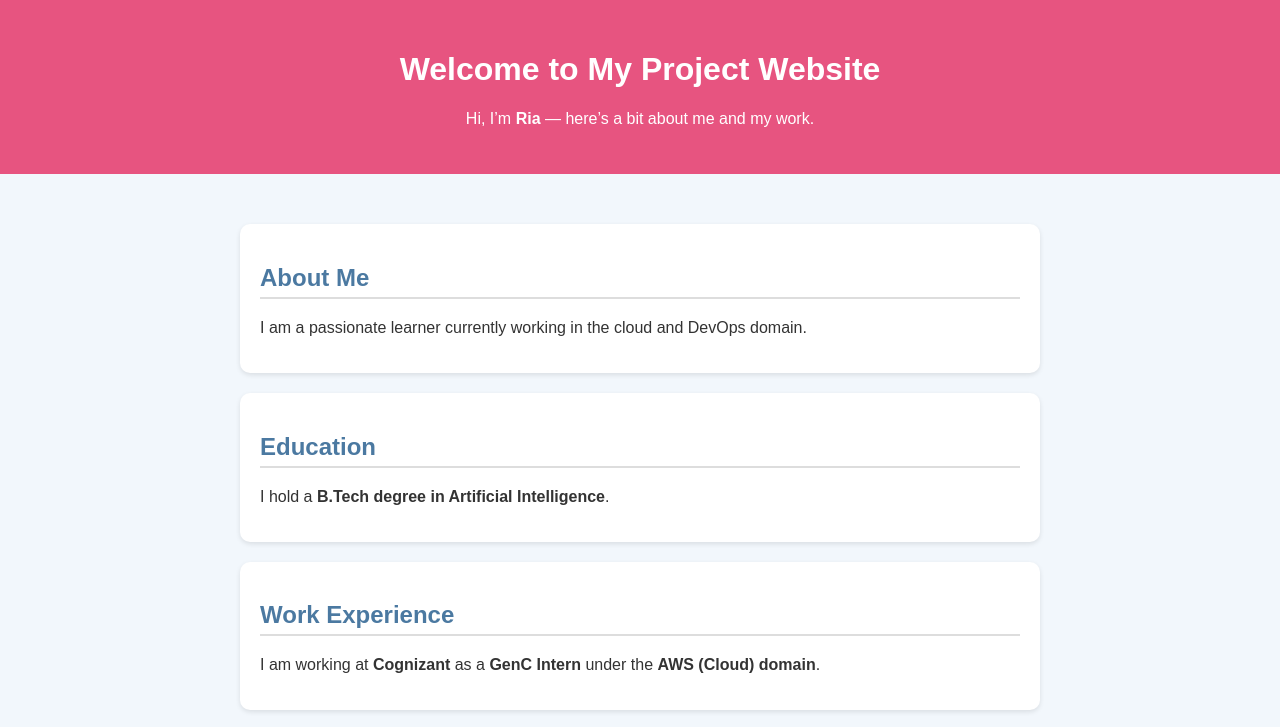
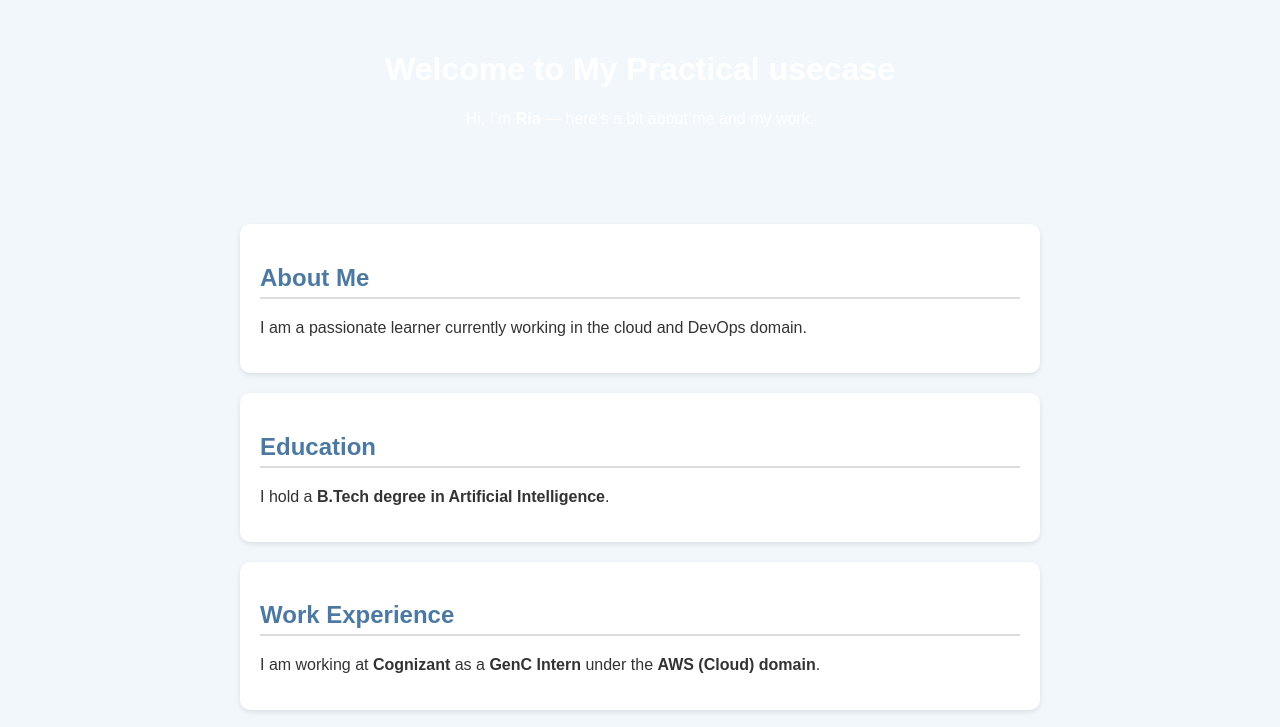
Before and after one commit to KheloCode/Usecase, a plain HTML site: page index.html in a window 1280 px wide. Shown: the top 727 px of the page. Drawn offline with Linux system fonts and the light colour scheme.

Commit message:
Update index.html

```diff
--- a/index.html
+++ b/index.html
@@ -14,7 +14,7 @@
     }
 
     header {
-      background-color: #E75480;
+      background-color: #blue;
       color: white;
       padding: 30px;
       text-align: center;
@@ -71,7 +71,7 @@
 <body>
 
   <header>
-    <h1>Welcome to My Project Website</h1>
+    <h1>Welcome to My Practical usecase</h1>
     <p>Hi, I’m <strong>Ria</strong> — here’s a bit about me and my work.</p>
   </header>
 
```
